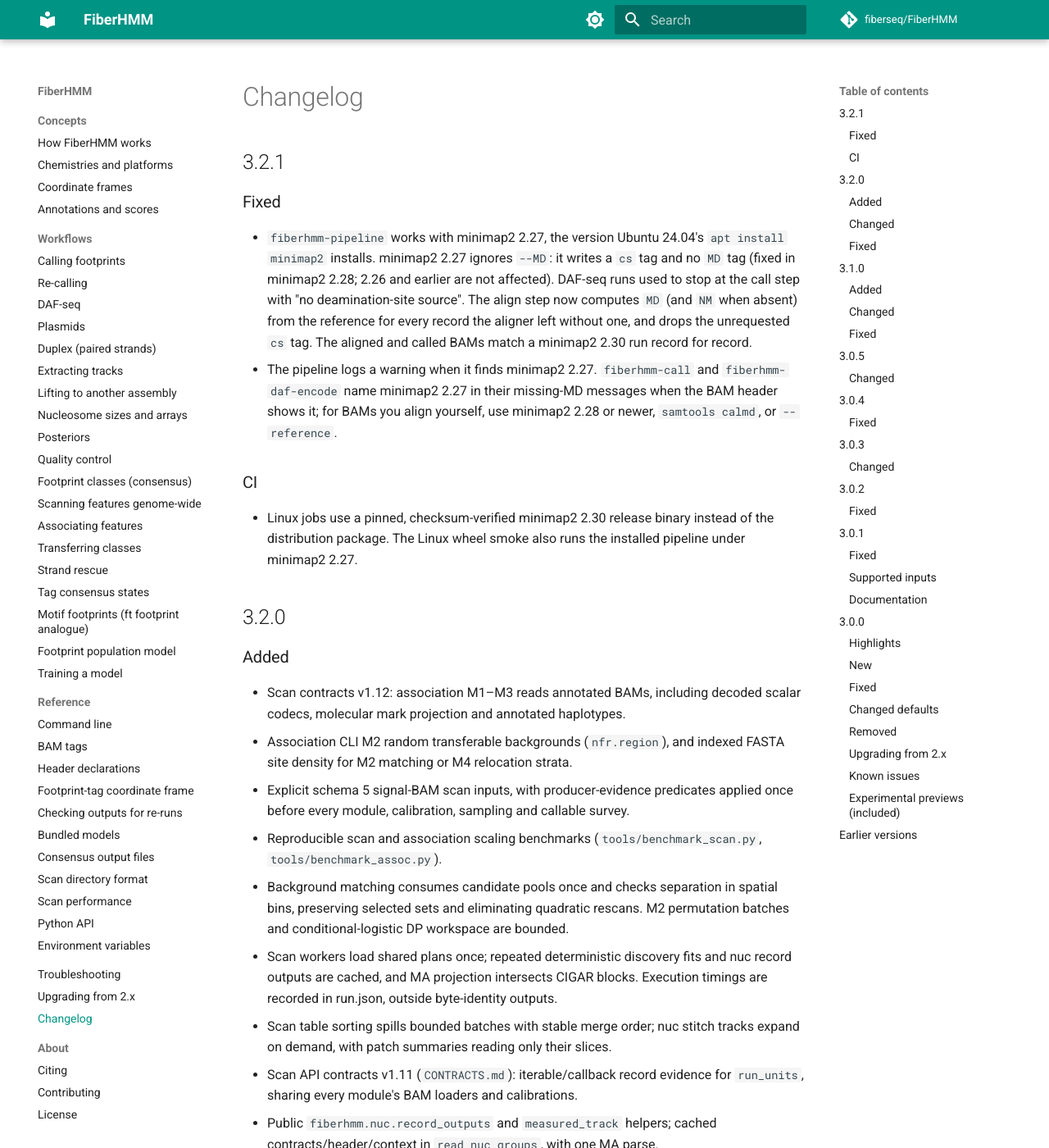
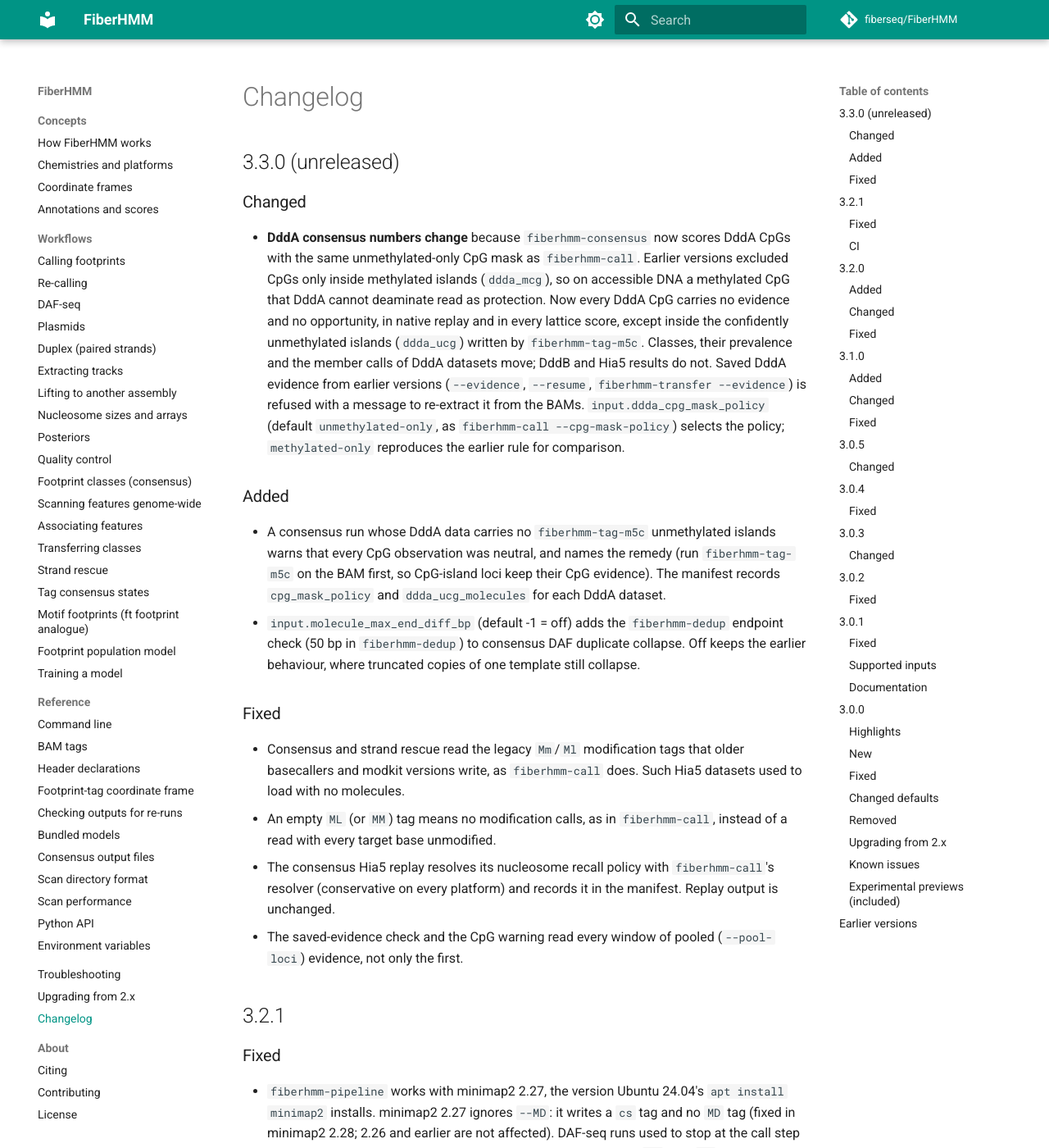
Before and after one commit to fiberseq/FiberHMM, an MkDocs documentation site: the page built from docs/changelog.md, in a window 1280 px wide and 1400 px high. Shown: the whole window at 82% size. Built offline with MkDocs 1.6.1 and Material for MkDocs 9.7.7, drawn with Linux system fonts in a browser that asks for light colours; comment, search, counter and statistics services are not loaded.

Commit message:
docs: 3.3.0 changelog and consensus DddA CpG handling
CHANGELOG gains a 3.3.0 (unreleased) section: DddA consensus numbers change
because consensus now uses fiberhmm-call's unmethylated-only CpG mask, saved
DddA evidence from earlier versions is refused, plus the Hia5 replay policy,
legacy Mm/Ml, empty ML, dedup endpoint check and warning entries. The
consensus and transfer workflow pages describe the CpG policy and the
refusal; a test docstring drops an internal reference.

Co-Authored-By: Claude Opus 5.5 <noreply@anthropic.com>

```diff
--- a/CHANGELOG.md
+++ b/CHANGELOG.md
@@ -1,4 +1,48 @@
 # Changelog
+
+## 3.3.0 (unreleased)
+
+### Changed
+
+- **DddA consensus numbers change** because `fiberhmm-consensus` now scores
+  DddA CpGs with the same unmethylated-only CpG mask as `fiberhmm-call`.
+  Earlier versions excluded CpGs only inside methylated islands
+  (`ddda_mcg`), so on accessible DNA a methylated CpG that DddA cannot
+  deaminate read as protection. Now every DddA CpG carries no evidence and
+  no opportunity, in native replay and in every lattice score, except inside
+  the confidently unmethylated islands (`ddda_ucg`) written by
+  `fiberhmm-tag-m5c`. Classes, their prevalence and the member calls of DddA
+  datasets move; DddB and Hia5 results do not. Saved DddA evidence from earlier
+  versions (`--evidence`, `--resume`, `fiberhmm-transfer --evidence`) is
+  refused with a message to re-extract it from the BAMs.
+  `input.ddda_cpg_mask_policy` (default `unmethylated-only`, as
+  `fiberhmm-call --cpg-mask-policy`) selects the policy; `methylated-only`
+  reproduces the earlier rule for comparison.
+
+### Added
+
+- A consensus run whose DddA data carries no `fiberhmm-tag-m5c` unmethylated
+  islands warns that every CpG observation was neutral, and names the
+  remedy (run `fiberhmm-tag-m5c` on the BAM first, so CpG-island loci keep
+  their CpG evidence). The manifest records `cpg_mask_policy` and
+  `ddda_ucg_molecules` for each DddA dataset.
+- `input.molecule_max_end_diff_bp` (default -1 = off) adds the
+  `fiberhmm-dedup` endpoint check (50 bp in `fiberhmm-dedup`) to consensus
+  DAF duplicate collapse. Off keeps the earlier behaviour, where truncated
+  copies of one template still collapse.
+
+### Fixed
+
+- Consensus and strand rescue read the legacy `Mm`/`Ml` modification tags
+  that older basecallers and modkit versions write, as `fiberhmm-call` does.
+  Such Hia5 datasets used to load with no molecules.
+- An empty `ML` (or `MM`) tag means no modification calls, as in
+  `fiberhmm-call`, instead of a read with every target base unmodified.
+- The consensus Hia5 replay resolves its nucleosome recall policy with
+  `fiberhmm-call`'s resolver (conservative on every platform) and records it
+  in the manifest. Replay output is unchanged.
+- The saved-evidence check and the CpG warning read every window of pooled
+  (`--pool-loci`) evidence, not only the first.
 
 ## 3.2.1
 
```
Also changed, not shown: docs/workflows/consensus.md (+13 -1 lines), docs/workflows/transfer.md (+2 -0 lines), 1 other file.
